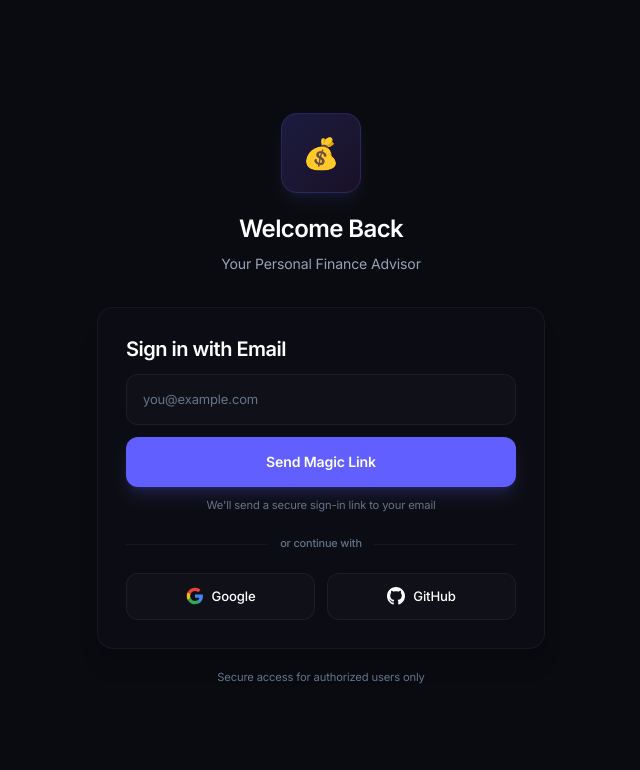
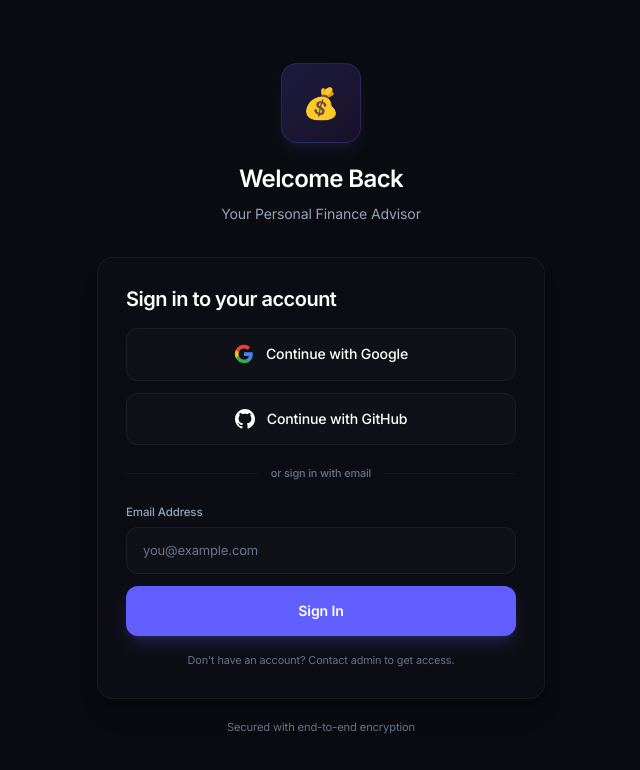
Before and after one commit to ashishSF123/financial-dashboard, a Next.js app: page /login in a window 1280 px wide. Shown: the top 770 px of the page, without its empty margins (319-959 px from the left). Built offline with nearby package versions, Linux system fonts and the light colour scheme; no server answers.

Commit message:
style: redesign login as standard sign-in page with email/Google/GitHub

```diff
--- a/app/login/page.tsx
+++ b/app/login/page.tsx
@@ -18,44 +18,10 @@ export default function LoginPage({ searchParams }: { searchParams: Promise<{ ve
         <div className="bg-[var(--bg-secondary)] border border-[var(--border-card)] rounded-2xl p-7 shadow-xl shadow-black/10">
           <AccessDeniedBanner />
 
-          {/* Email Section */}
-          <div className="mb-5">
-            <h2 className="text-[0.82rem] font-semibold text-[var(--text-heading)] mb-3">Sign in with Email</h2>
-            <form
-              action={async (formData: FormData) => {
-                "use server";
-                const email = formData.get("email") as string;
-                await signIn("resend", { email, redirectTo: "/" });
-              }}
-            >
-              <div className="space-y-3">
-                <input
-                  type="email"
-                  name="email"
-                  required
-                  placeholder="you@example.com"
-                  className="w-full bg-[var(--bg-card)] border border-[var(--border-card)] rounded-xl px-4 py-3.5 text-[0.88rem] text-[var(--text-heading)] placeholder:text-[var(--text-muted)] outline-none focus:border-indigo-500/50 focus:ring-2 focus:ring-indigo-500/10 transition-all"
-                />
-                <button
-                  type="submit"
-                  className="w-full py-3.5 rounded-xl bg-indigo-500 text-white text-[0.88rem] font-semibold hover:bg-indigo-600 transition-all shadow-lg shadow-indigo-500/20"
-                >
-                  Send Magic Link
-                </button>
-              </div>
-              <p className="text-[0.7rem] text-[var(--text-muted)] mt-2.5 text-center">We&apos;ll send a secure sign-in link to your email</p>
-            </form>
-          </div>
+          <h2 className="text-[0.82rem] font-semibold text-[var(--text-heading)] mb-4">Sign in to your account</h2>
 
-          {/* Divider */}
-          <div className="flex items-center gap-3 my-5">
-            <div className="flex-1 h-px bg-[var(--border-subtle)]" />
-            <span className="text-[0.68rem] text-[var(--text-muted)] font-medium">or continue with</span>
-            <div className="flex-1 h-px bg-[var(--border-subtle)]" />
-          </div>
-
-          {/* Social Sign In */}
-          <div className="grid grid-cols-2 gap-3">
+          {/* Social Sign In - Primary */}
+          <div className="space-y-3 mb-5">
             {/* Google */}
             <form
               action={async () => {
@@ -65,15 +31,15 @@ export default function LoginPage({ searchParams }: { searchParams: Promise<{ ve
             >
               <button
                 type="submit"
-                className="w-full flex items-center justify-center gap-2 px-4 py-3 rounded-xl bg-[var(--bg-card)] border border-[var(--border-card)] text-[var(--text-heading)] text-[0.82rem] font-medium hover:border-[var(--accent-border)] hover:bg-[var(--accent-bg)] transition-all"
+                className="w-full flex items-center justify-center gap-3 px-4 py-3.5 rounded-xl bg-[var(--bg-card)] border border-[var(--border-card)] text-[var(--text-heading)] text-[0.88rem] font-medium hover:border-[var(--accent-border)] hover:bg-[var(--accent-bg)] transition-all"
               >
-                <svg className="w-4.5 h-4.5" viewBox="0 0 24 24">
+                <svg className="w-5 h-5" viewBox="0 0 24 24">
                   <path d="M22.56 12.25c0-.78-.07-1.53-.2-2.25H12v4.26h5.92c-.26 1.37-1.04 2.53-2.21 3.31v2.77h3.57c2.08-1.92 3.28-4.74 3.28-8.09z" fill="#4285F4"/>
                   <path d="M12 23c2.97 0 5.46-.98 7.28-2.66l-3.57-2.77c-.98.66-2.23 1.06-3.71 1.06-2.86 0-5.29-1.93-6.16-4.53H2.18v2.84C3.99 20.53 7.7 23 12 23z" fill="#34A853"/>
                   <path d="M5.84 14.09c-.22-.66-.35-1.36-.35-2.09s.13-1.43.35-2.09V7.07H2.18C1.43 8.55 1 10.22 1 12s.43 3.45 1.18 4.93l2.85-2.22.81-.62z" fill="#FBBC05"/>
                   <path d="M12 5.38c1.62 0 3.06.56 4.21 1.64l3.15-3.15C17.45 2.09 14.97 1 12 1 7.7 1 3.99 3.47 2.18 7.07l3.66 2.84c.87-2.6 3.3-4.53 6.16-4.53z" fill="#EA4335"/>
                 </svg>
-                Google
+                Continue with Google
               </button>
             </form>
 
@@ -86,20 +52,59 @@ export default function LoginPage({ searchParams }: { searchParams: Promise<{ ve
             >
               <button
                 type="submit"
-                className="w-full flex items-center justify-center gap-2 px-4 py-3 rounded-xl bg-[var(--bg-card)] border border-[var(--border-card)] text-[var(--text-heading)] text-[0.82rem] font-medium hover:border-[var(--accent-border)] hover:bg-[var(--accent-bg)] transition-all"
+                className="w-full flex items-center justify-center gap-3 px-4 py-3.5 rounded-xl bg-[var(--bg-card)] border border-[var(--border-card)] text-[var(--text-heading)] text-[0.88rem] font-medium hover:border-[var(--accent-border)] hover:bg-[var(--accent-bg)] transition-all"
               >
-                <svg className="w-4.5 h-4.5" viewBox="0 0 24 24" fill="currentColor">
+                <svg className="w-5 h-5" viewBox="0 0 24 24" fill="currentColor">
                   <path d="M12 0c-6.626 0-12 5.373-12 12 0 5.302 3.438 9.8 8.207 11.387.599.111.793-.261.793-.577v-2.234c-3.338.726-4.033-1.416-4.033-1.416-.546-1.387-1.333-1.756-1.333-1.756-1.089-.745.083-.729.083-.729 1.205.084 1.839 1.237 1.839 1.237 1.07 1.834 2.807 1.304 3.492.997.107-.775.418-1.305.762-1.604-2.665-.305-5.467-1.334-5.467-5.931 0-1.311.469-2.381 1.236-3.221-.124-.303-.535-1.524.117-3.176 0 0 1.008-.322 3.301 1.23.957-.266 1.983-.399 3.003-.404 1.02.005 2.047.138 3.006.404 2.291-1.552 3.297-1.23 3.297-1.23.653 1.653.242 2.874.118 3.176.77.84 1.235 1.911 1.235 3.221 0 4.609-2.807 5.624-5.479 5.921.43.372.823 1.102.823 2.222v3.293c0 .319.192.694.801.576 4.765-1.589 8.199-6.086 8.199-11.386 0-6.627-5.373-12-12-12z"/>
                 </svg>
-                GitHub
+                Continue with GitHub
               </button>
             </form>
           </div>
+
+          {/* Divider */}
+          <div className="flex items-center gap-3 mb-5">
+            <div className="flex-1 h-px bg-[var(--border-subtle)]" />
+            <span className="text-[0.68rem] text-[var(--text-muted)] font-medium">or sign in with email</span>
+            <div className="flex-1 h-px bg-[var(--border-subtle)]" />
+          </div>
+
+          {/* Email + Password style (sends verification link) */}
+          <form
+            action={async (formData: FormData) => {
+              "use server";
+              const email = formData.get("email") as string;
+              await signIn("resend", { email, redirectTo: "/" });
+            }}
+          >
+            <div className="space-y-3">
+              <div>
+                <label className="text-[0.72rem] font-medium text-[var(--text-secondary)] mb-1.5 block">Email Address</label>
+                <input
+                  type="email"
+                  name="email"
+                  required
+                  placeholder="you@example.com"
+                  className="w-full bg-[var(--bg-card)] border border-[var(--border-card)] rounded-xl px-4 py-3 text-[0.88rem] text-[var(--text-heading)] placeholder:text-[var(--text-muted)] outline-none focus:border-indigo-500/50 focus:ring-2 focus:ring-indigo-500/10 transition-all"
+                />
+              </div>
+              <button
+                type="submit"
+                className="w-full py-3.5 rounded-xl bg-indigo-500 text-white text-[0.88rem] font-semibold hover:bg-indigo-600 transition-all shadow-lg shadow-indigo-500/20"
+              >
+                Sign In
+              </button>
+            </div>
+          </form>
+
+          <p className="text-[0.68rem] text-[var(--text-muted)] text-center mt-4">
+            Don&apos;t have an account? Contact admin to get access.
+          </p>
         </div>
 
         {/* Footer */}
         <p className="text-[0.7rem] text-[var(--text-muted)] text-center mt-5">
-          Secure access for authorized users only
+          Secured with end-to-end encryption
         </p>
       </div>
     </div>
```
